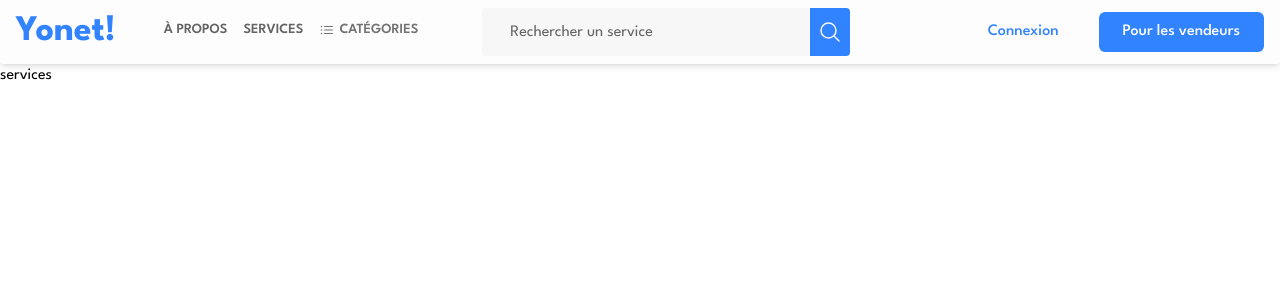
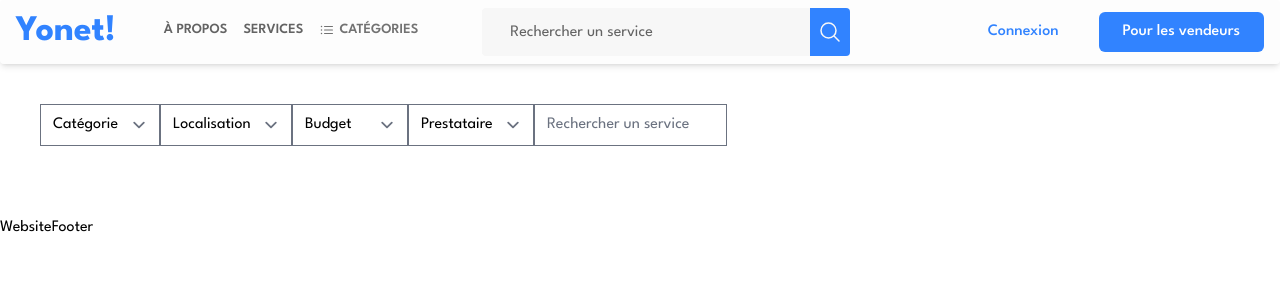
Before and after one commit to KevinArmache/Yonet-Project, a Next.js app: page /services in a window 1280 px wide. Shown: the top 300 px of the page. Built offline with nearby package versions, Linux system fonts and the light colour scheme.

Commit message:
add: create filter bar

```diff
--- a/layouts/WebsiteLayout.jsx
+++ b/layouts/WebsiteLayout.jsx
@@ -10,7 +10,7 @@ const WebsiteLayout = ({ title, description, children }) => {
         <title>{`${title} - Yonet!`}</title>
         {description && <meta name="description" content={description} />}
       </Head>
-
+      <WebsiteNavbar />
       <main>{children}</main>
       <WebsiteFooter />
     </div>
--- a/src/pages/_app.jsx
+++ b/src/pages/_app.jsx
@@ -8,7 +8,6 @@ const spartan = League_Spartan({ subsets: ["latin"] });
 export default function App({ Component, pageProps }) {
   return (
     <div className={spartan.className}>
-      <WebsiteNavbar />
       <Component {...pageProps} />
     </div>
   );
--- a/src/pages/services.jsx
+++ b/src/pages/services.jsx
@@ -1,8 +1,103 @@
 import React from "react";
-import WebsiteNavbar from "components/Navbars/WebsiteNavbar";
+import WebsiteLayout from "layouts/WebsiteLayout";
+import Head from "next/head";
 
 const Services = () => {
-  return <div>services</div>;
+  return (
+    <>
+      <WebsiteLayout title="Les meileurs freelancers dans la création de contenus">
+        <div className="container">
+          <div className="container-filter-bar p-10">
+            <select name="cars" id="cars">
+              <option value="" disabled selected>
+                Catégorie
+              </option>
+              <option value="saab">Saab</option>
+              <option value="mercedes">Mercedes</option>
+              <option value="audi">Audi</option>
+            </select>
+            <select name="cars" id="cars">
+              <option value="" disabled selected>
+                Localisation
+              </option>
+              <option value="saab">Saab</option>
+              <option value="mercedes">Mercedes</option>
+              <option value="audi">Audi</option>
+            </select>
+            <select name="cars" id="cars">
+              <option value="" disabled selected>
+                Budget
+              </option>
+              <option value="saab">Saab</option>
+              <option value="mercedes">Mercedes</option>
+              <option value="audi">Audi</option>
+            </select>
+            <select name="cars" id="cars">
+              <option value="" disabled selected>
+                Prestataire
+              </option>
+              <option value="saab">Saab</option>
+              <option value="mercedes">Mercedes</option>
+              <option value="audi">Audi</option>
+            </select>
+
+            <input
+              type="search"
+              name=""
+              id=""
+              placeholder="Rechercher un service "
+            />
+            <svg
+              xmlns="http://www.w3.org/2000/svg"
+              width="30"
+              height="30"
+              viewBox="0 0 24 24"
+            >
+              <g transform="translate(24 0) scale(-1 1)">
+                <g stroke="#3183ff" stroke-linecap="round" stroke-width="2">
+                  <path
+                    fill="none"
+                    stroke-dasharray="16"
+                    stroke-dashoffset="16"
+                    d="M10.5 13.5L3 21"
+                  >
+                    <animate
+                      fill="freeze"
+                      attributeName="stroke-dashoffset"
+                      begin="0.4s"
+                      dur="0.2s"
+                      values="16;0"
+                    />
+                  </path>
+                  <path
+                    fill="#3183ff"
+                    fill-opacity="0"
+                    stroke-dasharray="40"
+                    stroke-dashoffset="40"
+                    d="M10.7574 13.2426C8.41421 10.8995 8.41421 7.10051 10.7574 4.75736C13.1005 2.41421 16.8995 2.41421 19.2426 4.75736C21.5858 7.10051 21.5858 10.8995 19.2426 13.2426C16.8995 15.5858 13.1005 15.5858 10.7574 13.2426Z"
+                  >
+                    <animate
+                      fill="freeze"
+                      attributeName="stroke-dashoffset"
+                      dur="0.4s"
+                      values="40;0"
+                    />
+                    <animate
+                      fill="freeze"
+                      attributeName="fill-opacity"
+                      begin="0.6s"
+                      dur="0.15s"
+                      values="0;0.3"
+                    />
+                  </path>
+                </g>
+              </g>
+            </svg>
+          </div>
+        </div>
+      </WebsiteLayout>
+    </>
+  );
 };
 
 export default Services;
```
